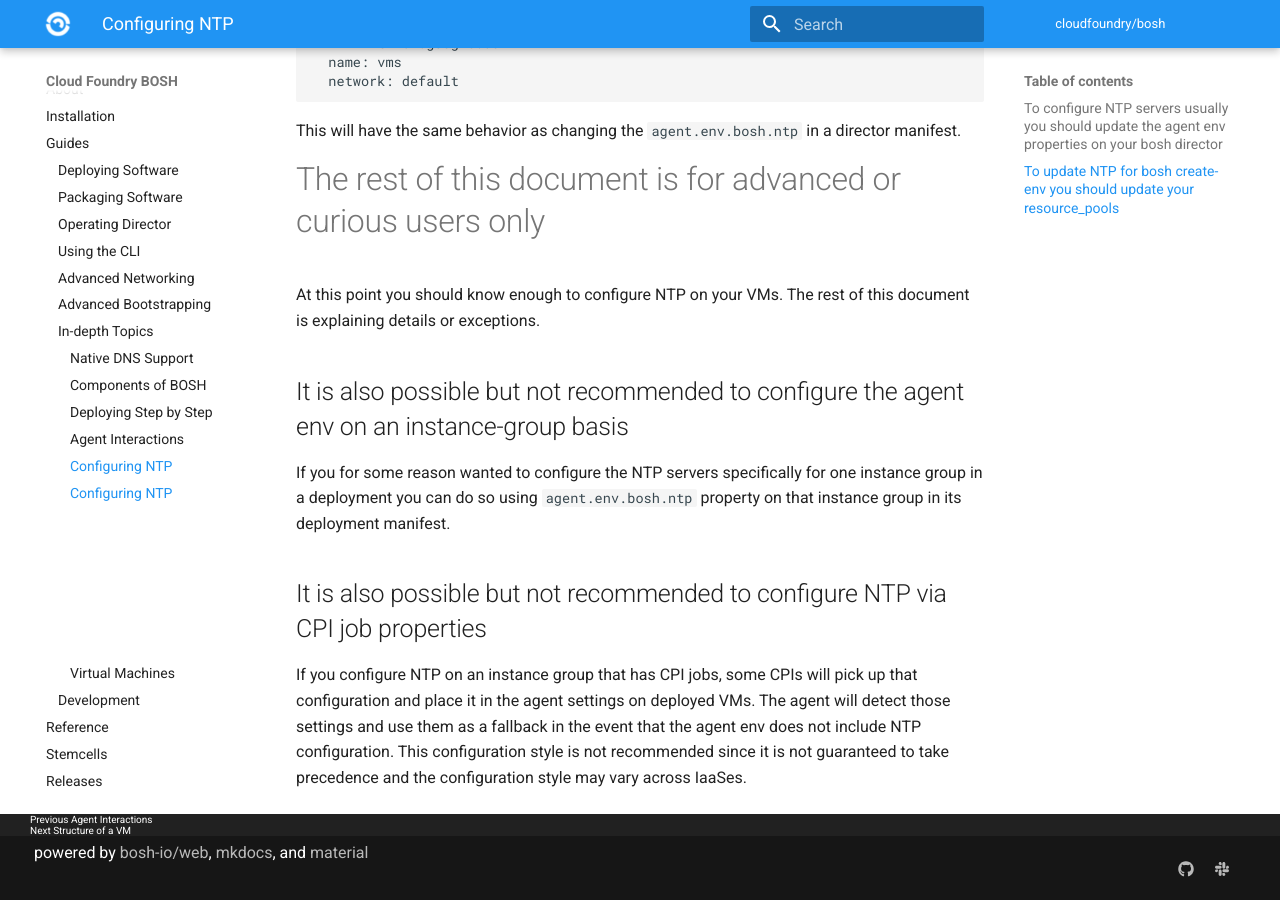
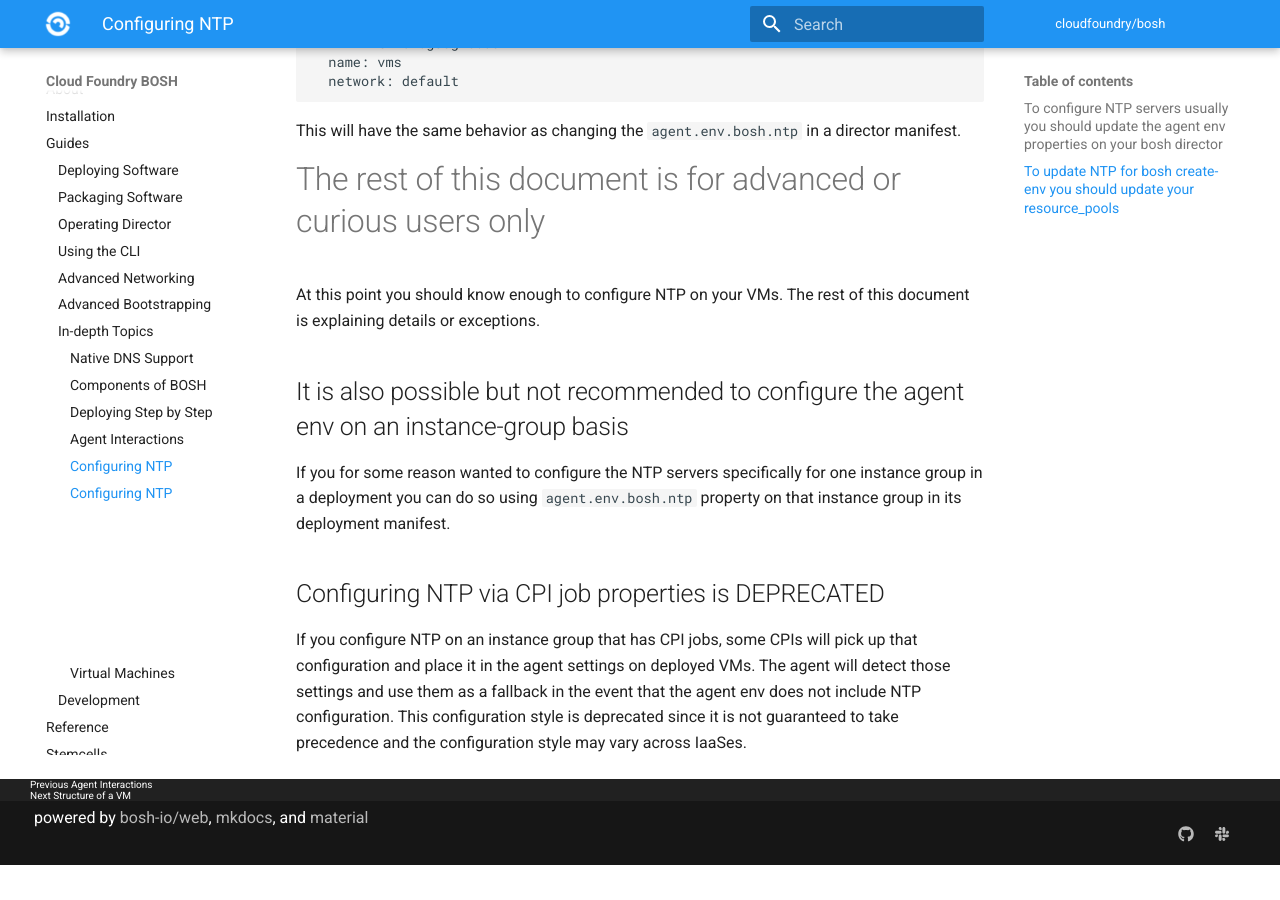
Before and after one commit to cloudfoundry/docs-bosh, an MkDocs documentation site: the page built from content/ntp-config.md, in a window 1280 px wide and 900 px high, scrolled down 1170 px. Built offline with MkDocs 1.6.1 and Material for MkDocs 9.7.7, drawn with Linux system fonts in a browser that asks for light colours; old or Windows-style settings are respelled for this version of MkDocs; after the commit the page ends 2035 px from its top, so only the background shows below that.

Commit message:
Mark configuring NTP via CPI as DEPRECATED
[#168843909](https://www.pivotaltracker.com/story/show/168843909)

```diff
--- a/content/ntp-config.md
+++ b/content/ntp-config.md
@@ -61,11 +61,11 @@ If you for some reason wanted to configure the NTP servers specifically for one
 instance group in a deployment you can do so using `agent.env.bosh.ntp`
 property on that instance group in its deployment manifest.
 
-## It is also possible but not recommended to configure NTP via CPI job properties
+## Configuring NTP via CPI job properties is DEPRECATED
 
 If you configure NTP on an instance group that has CPI jobs, some CPIs will pick
 up that configuration and place it in the agent settings on deployed VMs. The
 agent will detect those settings and use them as a fallback in the event that
 the agent env does not include NTP configuration. This configuration style is
-not recommended since it is not guaranteed to take precedence and the
-configuration style may vary across IaaSes.
+deprecated since it is not guaranteed to take precedence and the configuration
+style may vary across IaaSes.
```
